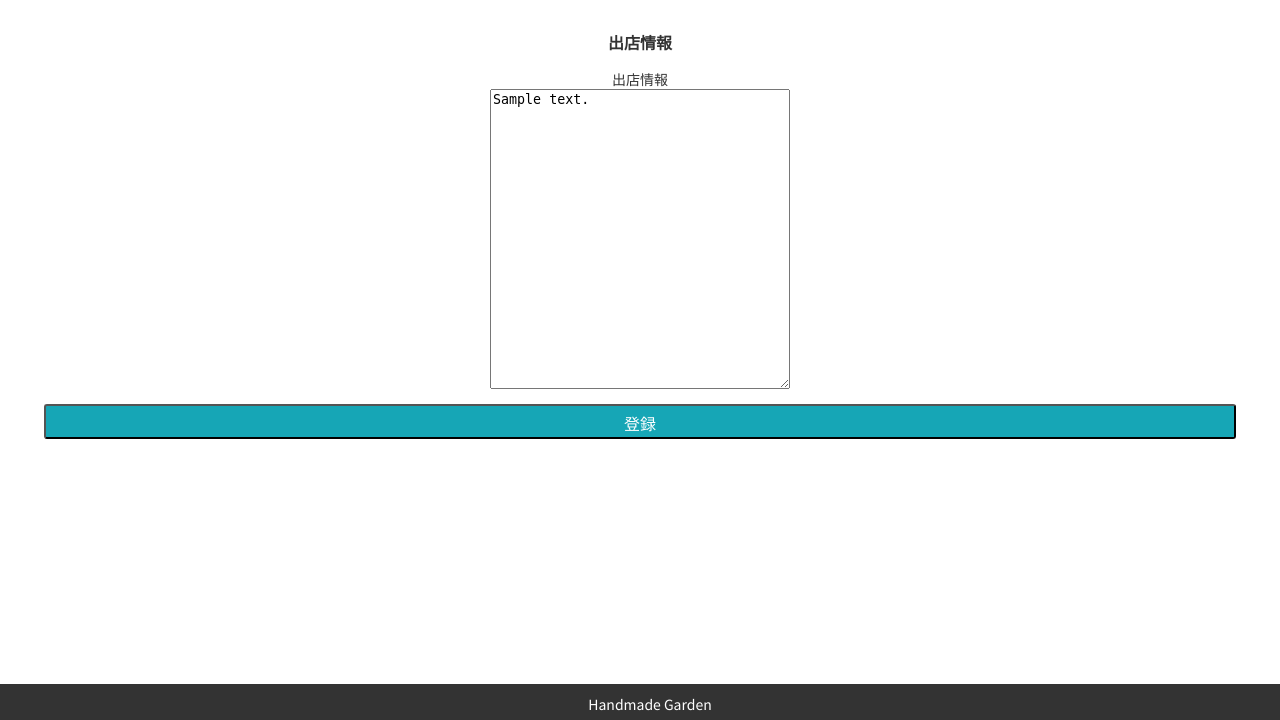
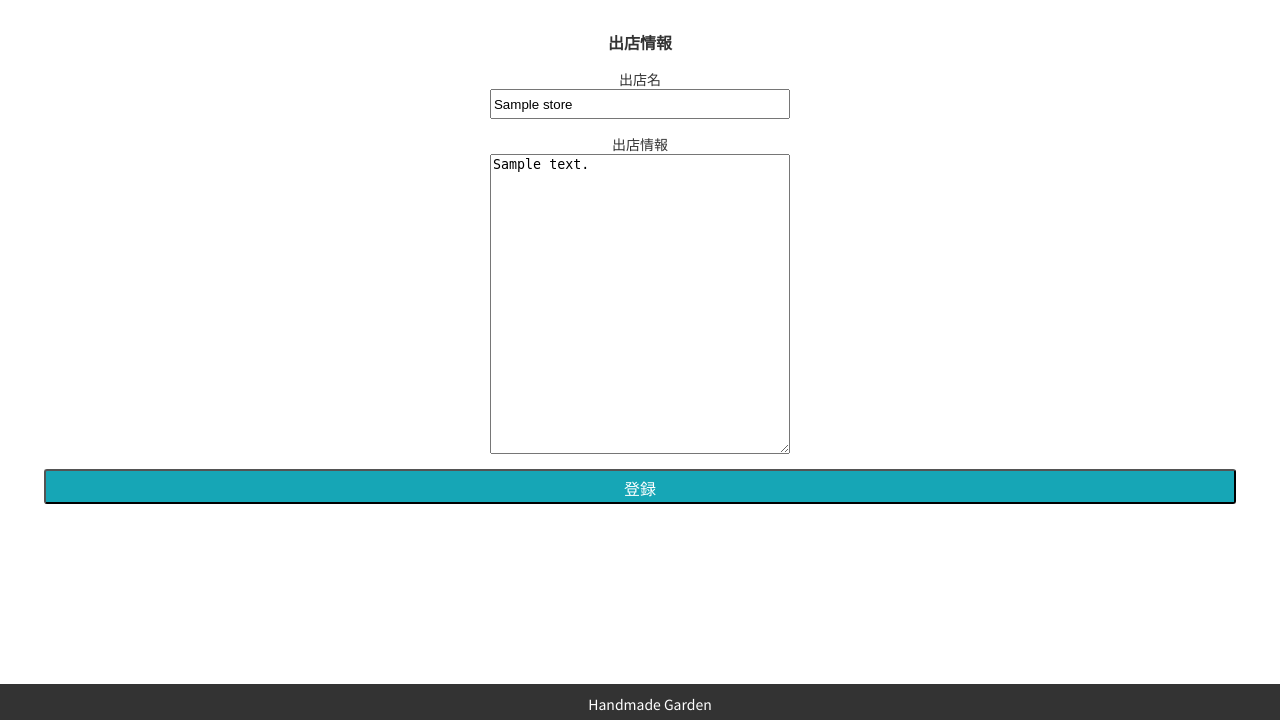
Before and after one commit to pokusuke/hmg, a Rails app: page /stores?event_app_id=1 in a window 1280 px wide. Shown: the part 80-800 px from the top of the page. Run offline with Rails 7, Linux system fonts and the light colour scheme; a user stored in the database is signed in; tables that the repository leaves empty hold one stand-in row (values such as "Sample post"); style sheets or scripts are compiled from the project's sources; some libraries are stand-ins or nearby versions.

Commit message:
出店情報とユーザ情報の参照画面作成

```diff
--- a/app/assets/stylesheets/common.scss
+++ b/app/assets/stylesheets/common.scss
@@ -1,5 +1,9 @@
 @import "font-awesome-sprockets";
 @import "font-awesome";
+
+/*変数*/
+$link_color: #2980b9;
+
 
 body,p,h1,h2,h3,dl,dd,dt,ul,li{
   margin:0;
@@ -105,7 +109,7 @@ body{
   .btn{
     text-decoration: none;
     text-align: center;
-    background-color:#16A6B6;
+    background-color: $link_color;
     color:#fff;
     width:300px;
     height:50px;
@@ -258,9 +262,18 @@ form{
     background-color:#f7f7f7;
     text-align: left;
     padding:5px;
+    width:20%;
   }
   td{
     padding:5px;
+
+  }
+  a{
+    text-decoration: none;
+    color: $link_color;
+    &:hover{
+      opacity:0.8;
+    }
   }
 
 }
--- a/app/controllers/application_controller.rb
+++ b/app/controllers/application_controller.rb
@@ -1,6 +1,6 @@
 class ApplicationController < ActionController::Base
   include SessionsHelper
-
+  protect_from_forgery
   private
     def logged_in_user
       unless logged_in?
--- a/app/controllers/stores_controller.rb
+++ b/app/controllers/stores_controller.rb
@@ -11,6 +11,7 @@ class StoresController < ApplicationController
     store.event_app_id = event_app.id
     store.event_id = event_app.event_id
     store.store_owner_id = current_user.id
+    store.name = params[:store][:name]
     store.store_desc = params[:store][:store_desc]
     store.save!
     redirect_to stores_path(event_app_id: event_app.id)
@@ -21,7 +22,15 @@ class StoresController < ApplicationController
     @store =Store.new
   end
 
-  def update
+  def store_edit
+    store = Store.find_by(id:params[:store][:store_id])
+    store.name = params[:store][:name]
+    store.store_desc = params[:store][:store_desc]
+    store.save!
+  end
+
+  def show
+    @store = Store.find_by(id:params[:id])
   end
 
 end
--- a/app/controllers/users_controller.rb
+++ b/app/controllers/users_controller.rb
@@ -1,6 +1,10 @@
 class UsersController < ApplicationController
   def index
     @users = User.all
+  end
+
+  def show
+    @user = User.find(params[:id])
   end
 
   def new
--- a/app/models/event_app.rb
+++ b/app/models/event_app.rb
@@ -1,4 +1,5 @@
 class EventApp < ApplicationRecord
   belongs_to :event
   belongs_to :user
+  has_many :stores
 end
--- a/app/views/event_apps/index.html.slim
+++ b/app/views/event_apps/index.html.slim
@@ -17,6 +17,7 @@ section
           li= link_to '詳細',event_path(event_app.event),{:class=>"btn-min"}
           li= link_to 'チャット',{:controller=>'event_msgs',:action=>'index',event_id: event_app.event_id},{:class=>'btn-min'}
           li= link_to '出店情報',{:controller=>'stores',:action=>'index',event_app_id: event_app.id},{:class=>"btn-min"}
+
           - if event_app.event.user.id == current_user.id
             li= link_to 'イベント編集',edit_event_path(event_app.event),:class=>"btn-min"
 br
--- a/app/views/events/index.html.slim
+++ b/app/views/events/index.html.slim
@@ -38,7 +38,7 @@ section.event-result
             .list-desc
               p= "開催日時: #{I18n.l event.event_date, format: :full_date}"
               p= "開催場所: #{event.pref.pref_name}"
-              p= "主催者：　#{event.user.name}"
+              p= "主催者：　#{event.user.nick_name}"
             .detail-icon
               = icon 'fas','chevron-right'
 
--- a/app/views/stores/index.html.slim
+++ b/app/views/stores/index.html.slim
@@ -3,7 +3,12 @@ section.content
   - if @store.nil?
     p= link_to '新規作成',:controller=>'stores',:action=>'new',event_app_id: params[:event_app_id]
   - else
-    = form_with model:@store,local:true,url:'stores/edit' do |f|
+    = form_with method: :post, model:@store, local:true, url:'stores/store_edit' do |f|
+      = f.hidden_field :store_id, :value=>@store.id
+      .form_group
+        = f.label '出店名'
+        br
+        = f.text_field :name
       .form_group
         = f.label '出店情報'
         br
--- a/app/views/stores/new.html.slim
+++ b/app/views/stores/new.html.slim
@@ -1,5 +1,9 @@
 h2 出店情報の新規作成
 = form_with model:@store,local:true do |f|
+  .form_group
+    = f.label '出店名'
+    br
+    = f.text_field :name
   .form_group
     = f.hidden_field :event_app_id, :value=>@event_app_id
     = f.label '出店概要'
--- /dev/null
+++ b/app/views/users/show.html.slim
@@ -0,0 +1,6 @@
+h2.page-title= @user.nick_name
+p= image_tag @user.avatar_path.url if @user.avatar_path?
+table.event-show
+  tr
+    th プロフィール
+    td= simple_format(@user.prof)
--- a/config/routes.rb
+++ b/config/routes.rb
@@ -23,7 +23,8 @@ Rails.application.routes.draw do
   get '/stores',to:'stores#index'
   post '/stores',to:'stores#create'
   get '/stores/new',to:'stores#new'
-  post '/stores/edit',to:'stores#update'
+  post '/stores/store_edit',to:'stores#store_edit'
+  get 'stores/show/:id', to:'stores#show'
 
   get '/event_msg_reps/new',to:'event_msg_reps#new'
   post '/event_msg_reps',to:'event_msg_reps#create'
```
Also changed, not shown: app/views/events/show.html.slim (+5 -3 lines), app/views/stores/show.html.slim (+5 -30 lines), db/schema.rb.
